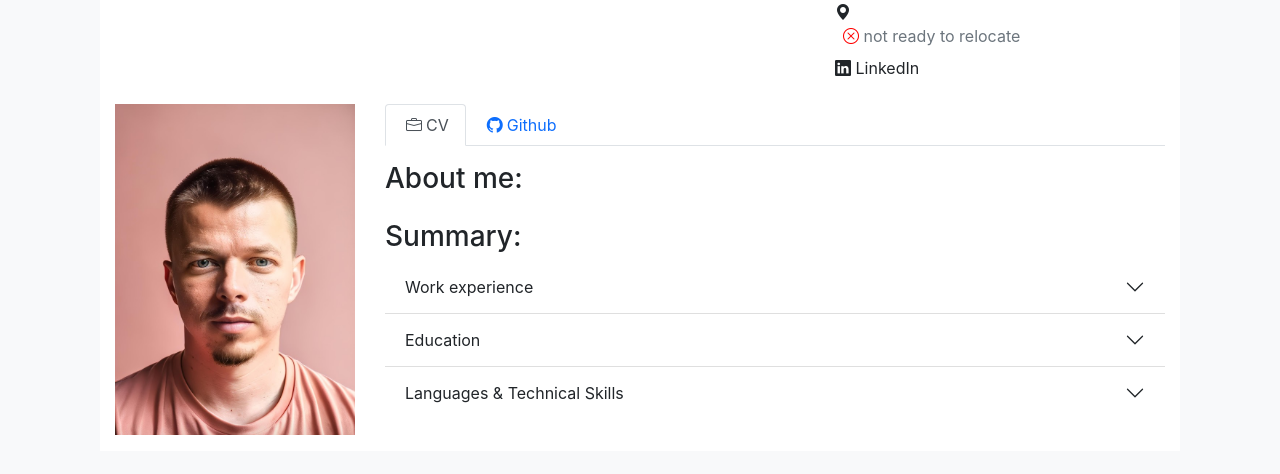
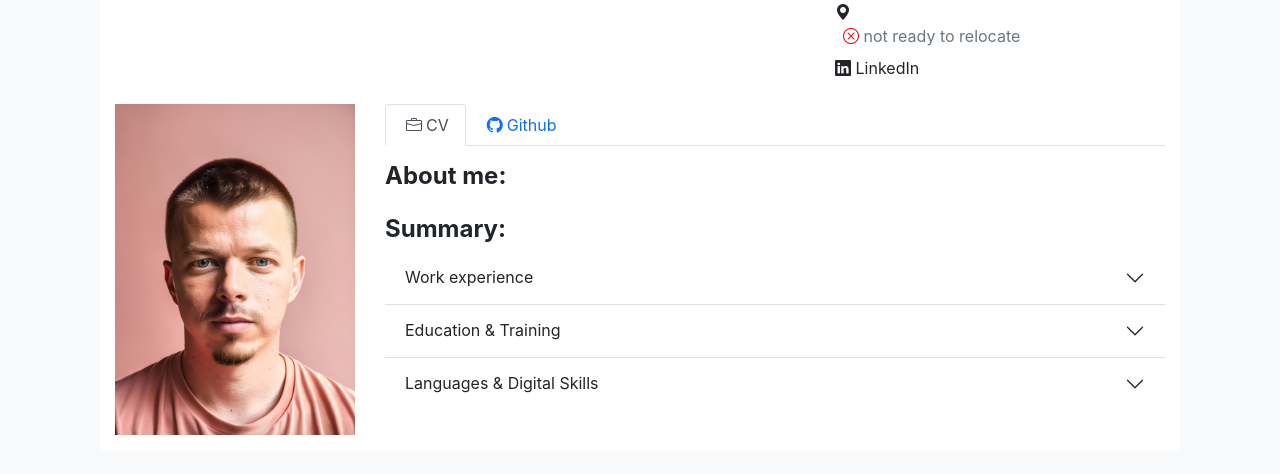
Before and after one commit to NikGor/MySite, a Django app: template templates/index.html in a window 1280 px wide. Shown: the top 474 px of the page. Run offline with Django 4.2, Linux system fonts and the light colour scheme; the template is opened without the code that fills it, so the values that code supplies are empty; some libraries are stand-ins or nearby versions.

Commit message:
feat: Adapted formatting for better ATS compatibility

```diff
--- a/templates/index.html
+++ b/templates/index.html
@@ -23,7 +23,7 @@
                     <div class="tab-pane fade show active" id="nav-cv" role="tabpanel">
                         <div class="row">
                             <div class="col">
-                                <h3>About me:</h3>
+                                <h4><strong>About me:</strong></h4>
                             </div>
                         </div>
                         <div class="row">
@@ -35,7 +35,7 @@
                         </div>
                         <div class="row">
                             <div class="col">
-                                <h3>Summary:</h3>
+                                <h4><strong>Summary:</strong></h4>
                             </div>
                         </div>
                         <div class="accordion accordion-flush" id="accordionFlush">
@@ -60,7 +60,7 @@
                                             data-bs-toggle="collapse"
                                             data-bs-target="#flush-collapseTwo" aria-expanded="false"
                                             aria-controls="flush-collapseTwo">
-                                        Education
+                                        Education & Training
                                     </button>
                                 </h2>
                                 <div id="flush-collapseTwo" class="accordion-collapse collapse show"
@@ -76,7 +76,7 @@
                                             data-bs-toggle="collapse"
                                             data-bs-target="#flush-collapseThree" aria-expanded="false"
                                             aria-controls="flush-collapseThree">
-                                        Languages & Technical Skills
+                                        Languages & Digital Skills
                                     </button>
                                 </h2>
                                 <div id="flush-collapseThree" class="accordion-collapse collapse show"
```
